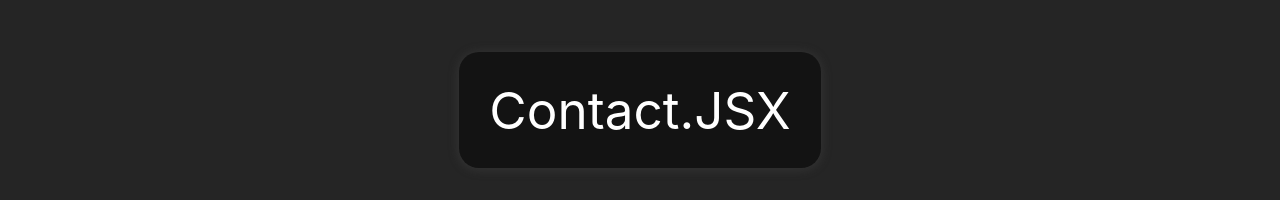
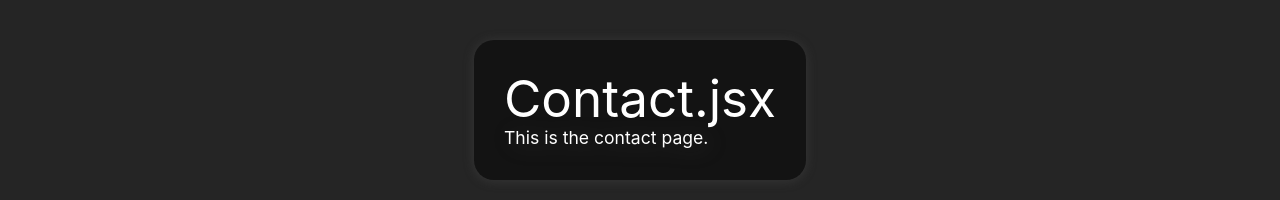
Before and after one commit to rune-encoder/React-Portfolio, a React (Vite) app: page /Contact in a window 1280 px wide. Shown: the part 282-482 px from the top of the page. Built offline with nearby package versions, Linux system fonts and the light colour scheme.

Commit message:
Test Commit

```diff
--- a/src/pages/Contact.jsx
+++ b/src/pages/Contact.jsx
@@ -1,3 +1,8 @@
 export default function Contact() {
-  return <h1>Contact.JSX</h1>;
+  return (
+    <div>
+      <h1>Contact.jsx</h1>
+      <p>This is the contact page.</p>
+    </div>
+  );
 }
```
